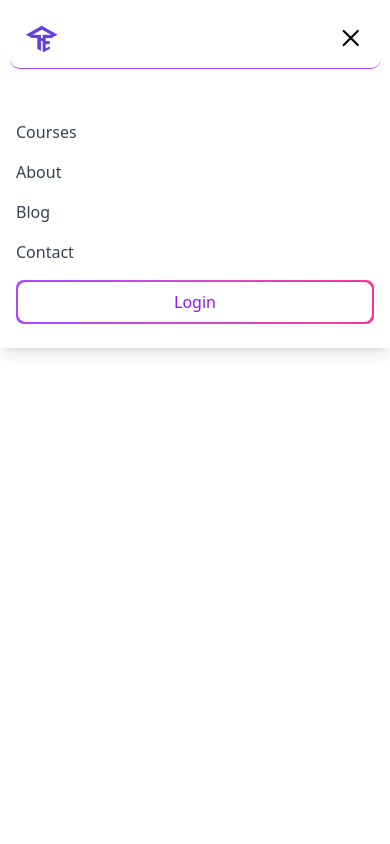
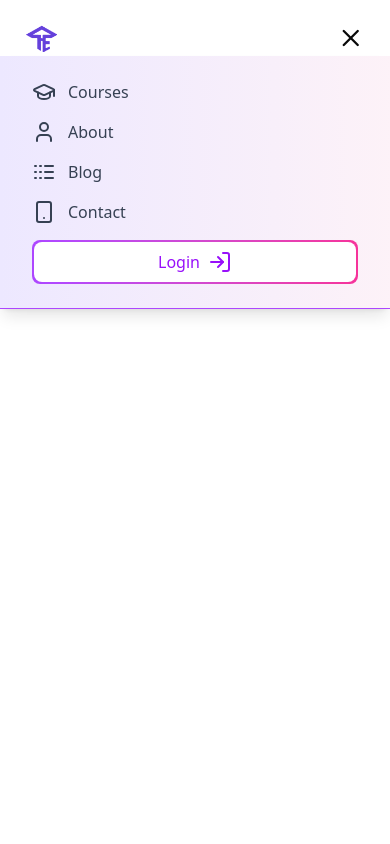
Before and after one commit to TechEcho-24/techecho-school, a React (Vite) app: page /login/admin in a window 390 px wide. Both pictures are taken after a click on the button 350 px from the left and 38 px from the top of the page. Shown: the top 844 px of the page. Built offline with nearby package versions, Linux system fonts and the light colour scheme.

Commit message:
fix styling

```diff
--- a/index.html
+++ b/index.html
@@ -2,14 +2,14 @@
 <html lang="en">
   <head>
     <meta charset="UTF-8" />
-    <link rel="icon" type="image/svg+xml" href="/assets/home/careerlogo.png" />
+    <link rel="icon" type="image/svg+xml" href="./assets/home/careerlogo.png" />
     <meta name="viewport" content="width=device-width, initial-scale=1.0" />
     <title>TechEcho.career | Build Skills, Create Projects, Get Hired</title>
     <style>
       #preloader {
         position: fixed;
         inset: 0;
-        background: white;
+        background: linear-gradient(to bottom, #ede8ff, rgb(252, 252, 252));
         display: flex;
         flex-direction: column;
         align-items: center;
@@ -40,7 +40,7 @@
         font-family: sans-serif;
         font-size: 30px;
         padding-bottom: 8px;
-        color: #a53b48;
+        color: #7C3AED;
       }
 
       .loading {
@@ -51,7 +51,7 @@
         font-family: sans-serif;
         font-size: 30px;
         padding-bottom: 8px;
-        color: #a53b48;
+        color: #7C3AED;
         background: linear-gradient(currentColor 0 0) 0 100%/0% 3px no-repeat;
         animation: l2 2s linear infinite;
       }
@@ -65,7 +65,7 @@
   </head>
   <body>
     <div id="preloader">
-      <img src="/assets/home/careerlogo1.png" alt="loader" class="logo" />
+      <img src="/assets/home/newlogo.png" alt="loader" class="logo" />
       <!-- <h2 class="logo-head">TechEcho</h2> -->
       <div class="loading"></div>
     </div>
--- a/src/components/home/FeaturedCourses.tsx
+++ b/src/components/home/FeaturedCourses.tsx
@@ -21,7 +21,7 @@ const courses = [
 export const FeaturedCourses = () => {
   return (
     <motion.section
-      className="py-16 px-6 bg-white text-center mt-40"
+      className="py-16 px-6   bg-white text-center mt-40"
       initial={{ opacity: 0, y: 30 }}
       whileInView={{ opacity: 1, y: 0 }}
       transition={{ duration: 0.8 }}
--- a/src/components/home/Hero.tsx
+++ b/src/components/home/Hero.tsx
@@ -5,49 +5,49 @@ import IconCloudGlobe from "./IconCloud";
 
 export const Hero = () => {
   return (
-    <section className='relative pt-32 min-h-[96vh] drop-shadow-lg  w-full flex items-center justify-center px-4 bg-gradient-to-r from-bg to-pink-50 md:py-20 py-4 rounded-xl '>
+    <section className="relative pt-32 min-h-[96vh] drop-shadow-lg md:mt-4 md:mx-auto md:w-[97%] flex items-center justify-center px-4 bg-gradient-to-r from-bg to-pink-50 md:py-20 py-4 md:rounded-xl ">
       <BubblesBackground />
-      <div className='relative z-10 md:pl-20 md:pr-10 w-full flex flex-col md:flex-row justify-center items-center gap-12'>
+      <div className="relative z-10 md:pl-20 md:pr-10 w-full flex flex-col md:flex-row justify-center items-center gap-12">
         {/* Left Section */}
-        <div className='flex flex-col justify-center w-full md:basis-2/3'>
-          <div className='text-4xl md:text-4xl lg:text-6xl font-bold leading-tight text-gray-800'>
-            <BoxReveal boxColor={"#5046e6"} duration={0.5}>
+        <div className="flex flex-col justify-center w-full md:basis-2/3">
+          <div className="text-4xl md:text-4xl lg:text-6xl font-bold leading-tight text-gray-800">
+            <BoxReveal boxColor={"#7C3AED"} duration={0.5}>
               <p>
                 Shape your{" "}
-                <span className='bg-gradient-to-r from-purple-600 to-pink-500 bg-clip-text text-transparent'>
+                <span className="bg-gradient-to-r from-purple-600 to-pink-500 bg-clip-text text-transparent">
                   Future
                 </span>{" "}
                 with
               </p>
             </BoxReveal>
-            <BoxReveal boxColor={"#5046e6"} duration={0.5}>
+            <BoxReveal boxColor={"#7C3AED"} duration={0.5}>
               <p>real-world skills on</p>
             </BoxReveal>
-            <BoxReveal boxColor={"#5046e6"} duration={0.5}>
-              <span className='bg-gradient-to-r from-purple-600 to-pink-500 bg-clip-text text-transparent'>
+            <BoxReveal boxColor={"#7C3AED"} duration={0.5}>
+              <span className="bg-gradient-to-r from-purple-600 to-pink-500 bg-clip-text text-transparent">
                 {" "}
                 TechEcho.
               </span>
             </BoxReveal>
           </div>
-          <BoxReveal boxColor={"#5046e6"} duration={0.5}>
-            <p className='text-gray-600 mt-6 text-lg max-w-lg'>
+          <BoxReveal boxColor={"#7C3AED"} duration={0.5}>
+            <p className="text-gray-600 mt-6 text-lg max-w-lg">
               Master in-demand technologies, explore career paths, and connect
               with opportunities that matter.
             </p>
           </BoxReveal>
 
-          <BoxReveal boxColor={"#5046e6"} duration={0.5}>
-            <div className='mt-8 flex flex-row  gap-4 w-full'>
+          <BoxReveal boxColor={"#7C3AED"} duration={0.5}>
+            <div className="mt-8 flex flex-row  gap-4 w-full">
               <Link
-                to='/explore'
-                className='bg-bg hover:bg-purple-100  box-shadow  not-only:text-[#7C3AED] font-semibold w py-3 px-6 rounded-lg transition duration-300'
+                to="/explore"
+                className="bg-bg hover:bg-purple-100  box-shadow  not-only:text-[#7C3AED] font-semibold w py-3 px-6 rounded-lg transition duration-300"
               >
                 Explore Courses
               </Link>
               <Link
-                to='/about'
-                className='bg-bg box-shadow  hover:bg-purple-100 text-[#7C3AED] border-2 border-[#7C3AED] box-content font-semibold py-3 px-6 rounded-lg transition duration-300'
+                to="/about"
+                className="bg-bg box-shadow  hover:bg-purple-100 text-[#7C3AED] border-2 border-[#7C3AED] box-content font-semibold py-3 px-6 rounded-lg transition duration-300"
               >
                 Learn More
               </Link>
@@ -56,7 +56,7 @@ export const Hero = () => {
         </div>
 
         {/* Right Section */}
-        <div className='relative w-full mb-10 basis-fulls md:basis-1/3 z-10'>
+        <div className="relative w-full mb-10 basis-full md:basis-1/3 z-10">
           <IconCloudGlobe />
         </div>
       </div>
--- a/src/features/auth/authApi.tsx
+++ b/src/features/auth/authApi.tsx
@@ -24,8 +24,9 @@ export interface ResetPasswordData {
   // Add other fields if needed
   [key: string]: any;
 }
+const apiUrl = "https://techecho-live.onrender.com/api/users"
+// const apiUrl = "http://localhost:3001/api/users";
 
-const apiUrl = "http://localhost:3001/api/users";
 export const authAPI = {
   login: (credentials: LoginCredentials) => axios.post(`${apiUrl}/login`, credentials),
   completeProfile: (credentials: CompleteProfileCredentials) =>
--- a/src/pages/Header.tsx
+++ b/src/pages/Header.tsx
@@ -1,5 +1,13 @@
 import { useEffect, useState } from "react";
-import { Menu, X } from "lucide-react";
+import {
+  GraduationCap,
+  LogIn,
+  Logs,
+  Menu,
+  Smartphone,
+  User,
+  X,
+} from "lucide-react";
 import { motion, AnimatePresence } from "framer-motion";
 import { Link } from "react-router-dom";
 import { LoginModal } from "../components/auth/LoginModal";
@@ -12,10 +20,10 @@ export default function Header() {
   const [activePage, setActivePage] = useState("home");
 
   const routeDetails = [
-    { to: "/career", label: "Courses" },
-    { to: "/about", label: "About" },
-    { to: "/blogs", label: "Blog" },
-    { to: "/contact", label: "Contact" },
+    { to: "/career", label: "Courses", icon: <GraduationCap /> },
+    { to: "/about", label: "About", icon: <User /> },
+    { to: "/blogs", label: "Blog", icon: <Logs /> },
+    { to: "/contact", label: "Contact", icon: <Smartphone /> },
   ];
 
   useEffect(() => {
@@ -53,11 +61,13 @@ export default function Header() {
         animate={{ scaleX: 1, opacity: 1 }}
         transition={{ duration: 1, ease: [0.68, -0.55, 0.27, 1.55] }}
         style={{ transformOrigin: "center" }}
-        className={`md:w-full w-[95%] shadow-purple-300 fixed md:top-8 top-2 left-1/2 -translate-x-1/2 px-4 md:px-8 py-4 flex justify-between items-center rounded-lg z-50 transition-all duration-300
+        className={` w-[95%] shadow-purple-300 fixed md:top-8 top-2 left-1/2 -translate-x-1/2 px-4 md:px-8 py-4 flex justify-between items-center rounded-lg z-50 transition-all duration-300
           ${
             scrolled
               ? "md:w-[70%]  shadow-md bg-white/30 backdrop-blur-3xl "
-              : "md:w-[95%]  bg-transparent border-b border-purple-500"
+              : ` md:w-[95%]  bg-transparent ${
+                  isOpen ? "border-none" : "border-b border-purple-500"
+                }`
           }`}
       >
         <Link
@@ -111,24 +121,25 @@ export default function Header() {
             animate={{ opacity: 1, height: "auto" }}
             exit={{ opacity: 0, height: 0 }}
             transition={{ duration: 0.3 }}
-            className="md:hidden fixed left-0 w-full shadow-lg bg-white px-4 py-6 flex flex-col gap-4"
+            className="md:hidden fixed top-14 left-0 w-full shadow-lg bg-gradient-to-r from-bg to-pink-50 px-8 py-6 flex flex-col gap-4 border-b  border-purple-500 "
           >
             {routeDetails.map((route) => (
               <Link
                 to={route.to}
                 key={route.to}
-                className="text-gray-700 hover:text-purple-600"
+                className="text-gray-700 hover:text-purple-600 flex gap-3"
                 onClick={() => setIsOpen(false)}
               >
-                {route.label}
+                {route.icon} {route.label}
               </Link>
             ))}
             <div className="p-[2px] rounded-md bg-gradient-to-r from-purple-500 to-pink-500 hover:from-purple-600 hover:to-pink-600 transition duration-300">
               <button
                 onClick={handleLogin}
-                className="bg-white text-purple-600 font-medium px-4 py-2 rounded-md w-full"
+                className="bg-white text-purple-600 font-medium px-4 py-2 rounded-md gap-2 w-full flex  items-center justify-center"
               >
                 Login
+                <LogIn />
               </button>
             </div>
           </motion.div>
```
Also changed, not shown: src/components/home/Footer.tsx (+36 -27 lines), src/components/home/OurCourses.tsx (+16 -20 lines), src/pages/About.tsx (+32 -32 lines).
